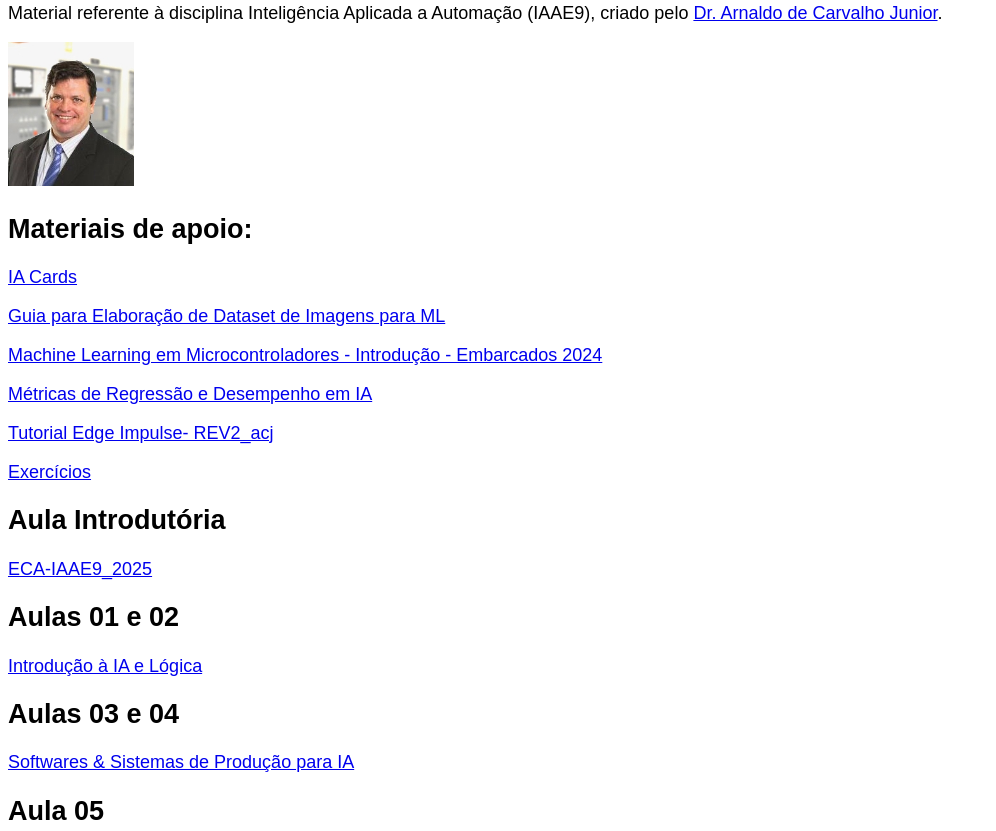
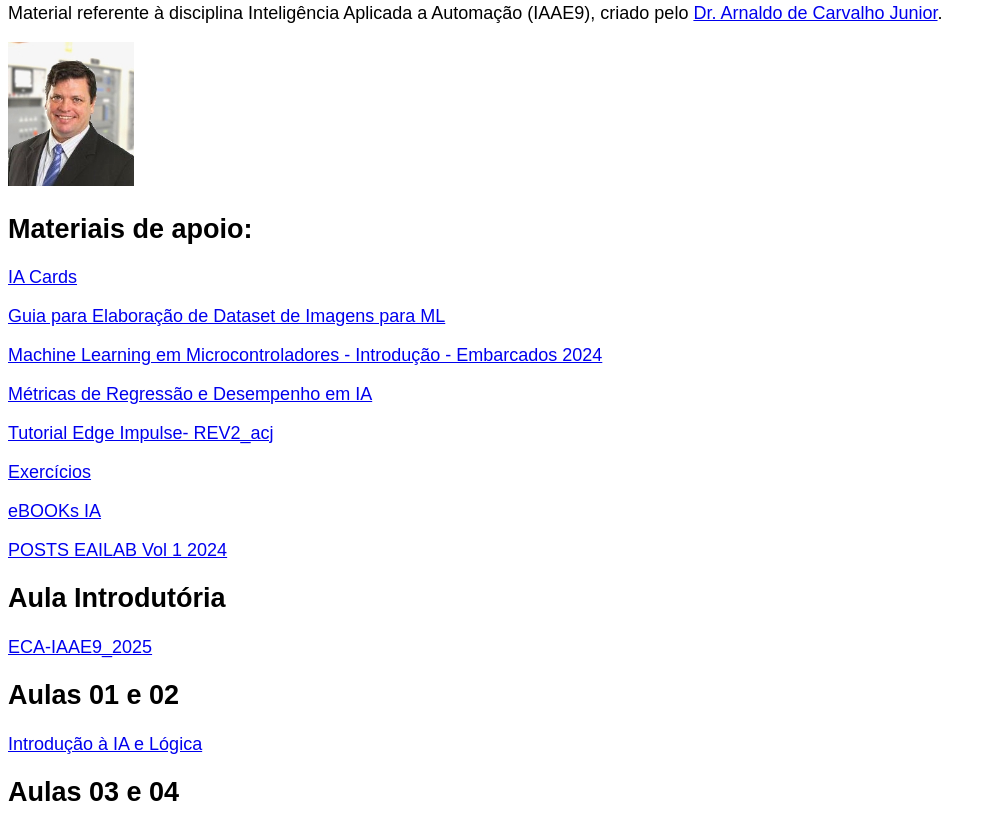
Before and after one commit to BrunoAlves03/-Intelig-ncia-Aplicada-a-Automa-o, a plain HTML site: page index.html in a window 1280 px wide. Shown: the part 261-1092 px from the top of the page, without its empty margins (0-996 px from the left). Drawn offline with Linux system fonts and the light colour scheme.

Commit message:
Add files via upload

```diff
--- a/index.html
+++ b/index.html
@@ -29,6 +29,10 @@
      <p><a href="https://github.com/BrunoAlves03/AI_Course/blob/main/1%20-%20Tutorial%20Edge%20Impulse-%20REV2_acj.pdf">Tutorial Edge Impulse- REV2_acj</a></p>
 
      <a href="https://drive.google.com/drive/folders/1ewIZBPacgiirGElmqe-rSKtlBgAcnx7v">Exercícios</a> </p>
+
+     <p><a href="https://drive.google.com/file/d/1yDSAqzcNkkwx4tzWfslpAZ_F49_FeFYg/view">eBOOKs IA</a></p>
+
+     <p><a href="https://github.com/BrunoAlves03/AI_Course/blob/main/POSTS%20EAILAB%20Vol%201%202024.pdf">POSTS EAILAB Vol 1 2024</a></p>
 
      <h2>Aula Introdutória </h2>
      <p><a href="https://github.com/BrunoAlves03/AI_Course/blob/main/0%20-%20ECA-IAAE9_2025.pdf">ECA-IAAE9_2025</a></p>
```
Also changed, not shown: 1 other file.
